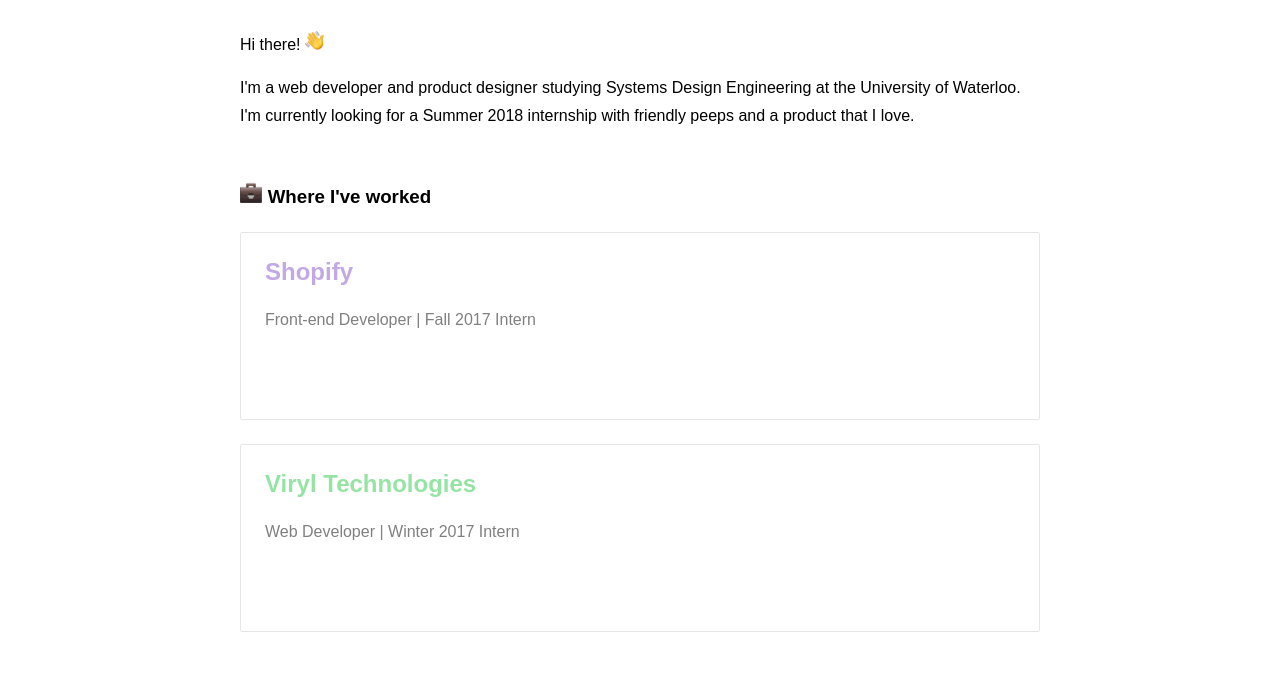
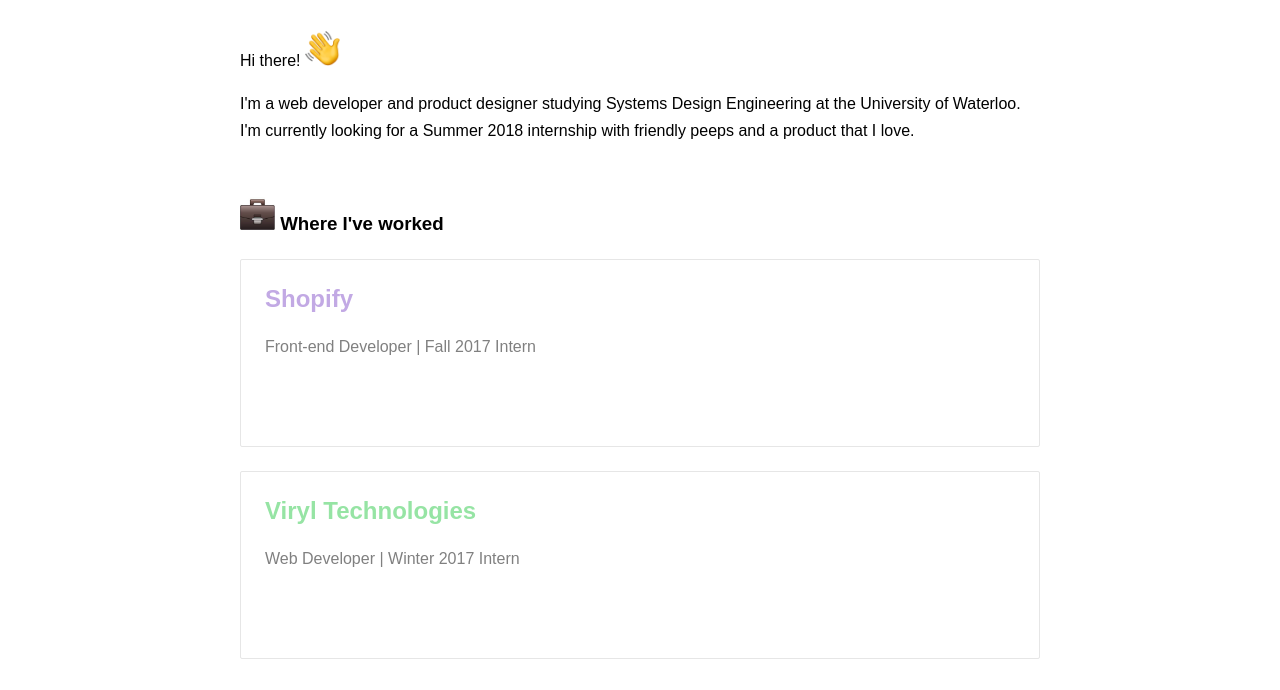
Before and after one commit to nicolezhao/portfolio-v3, a plain HTML site: page index.html in a window 1280 px wide. Shown: the part 909-1599 px from the top of the page. Drawn offline with nearby package versions, Linux system fonts and the light colour scheme; a web font is replaced by a local one.

Commit message:
fix small emojis

```diff
--- a/css/style.css
+++ b/css/style.css
@@ -98,6 +98,7 @@
 .emoji {
 	font-size: inherit;
 	width: 1.2em;
+	min-width: 35px;
 }
 
 .emoji-cool-things {
```
